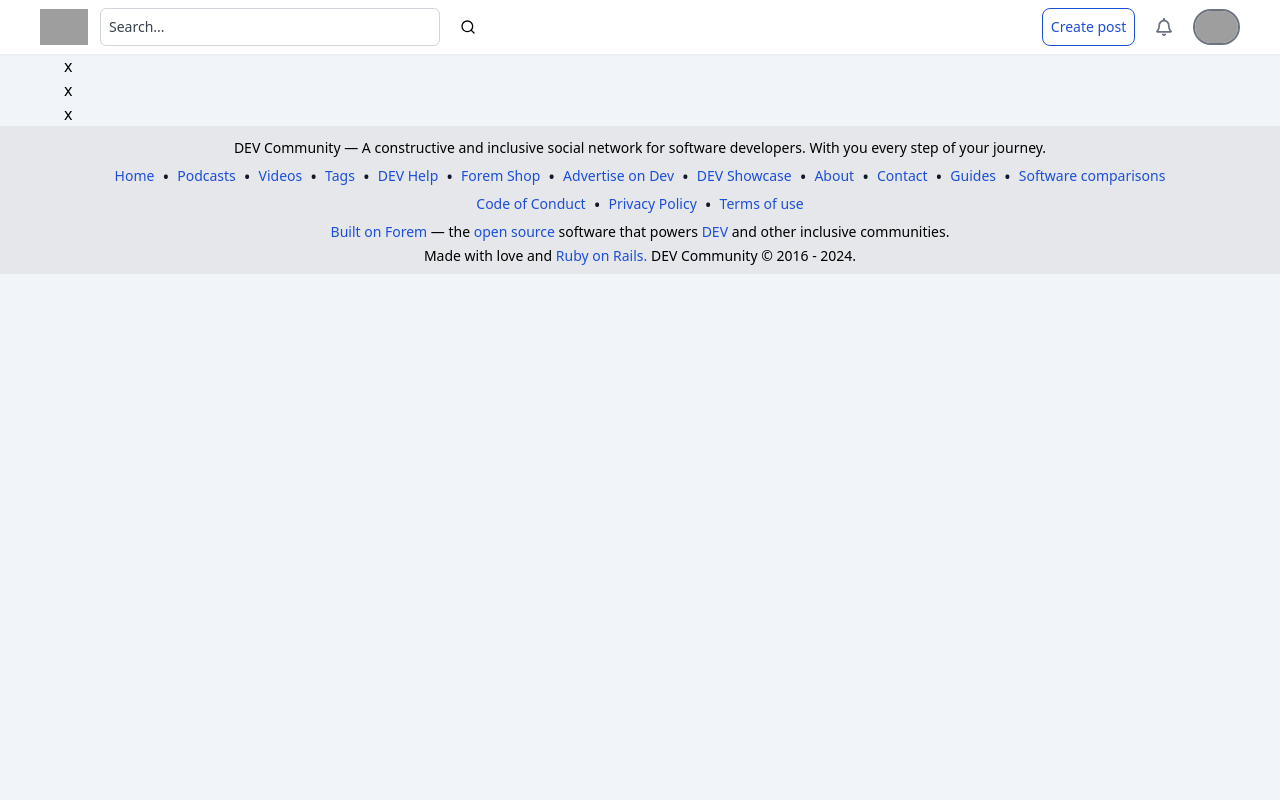
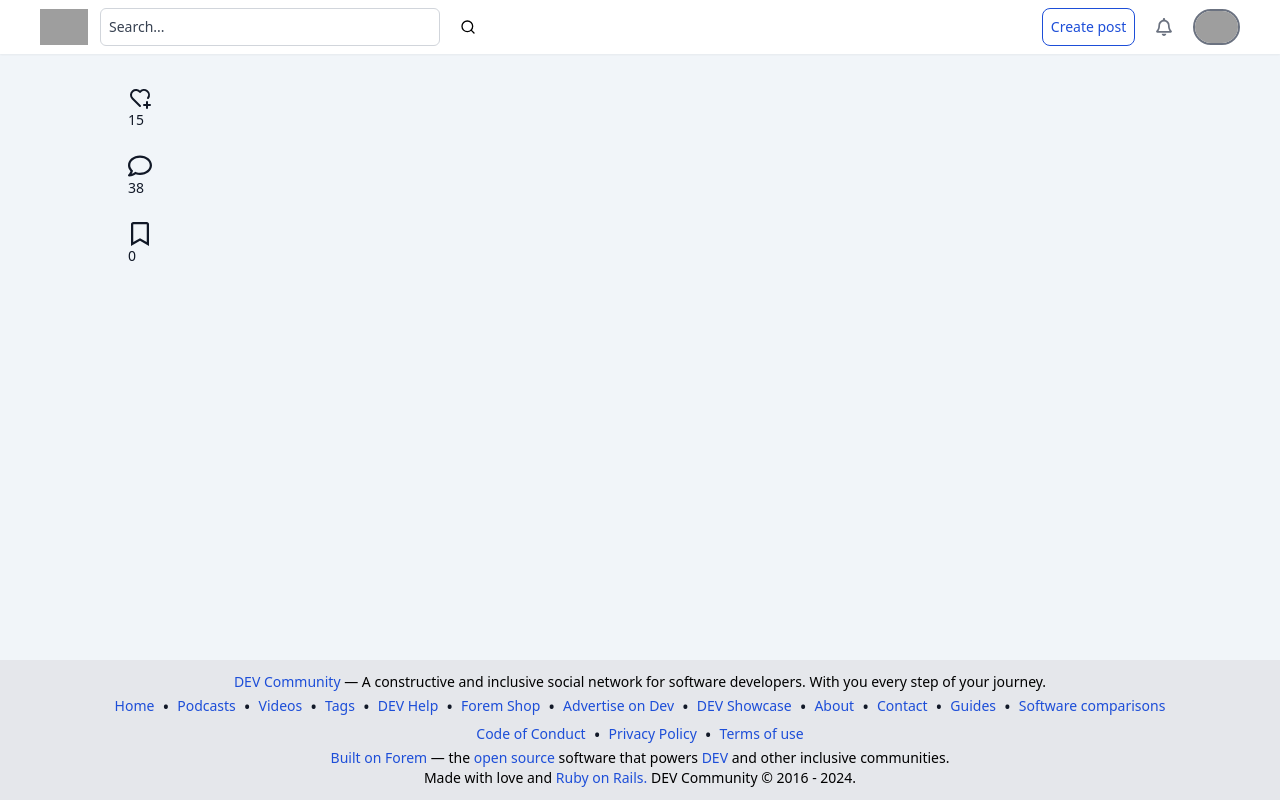
Before and after one commit to arembiam/kodemia-reactJs-reto, a Next.js app: page /posts in a window 1280 px wide. Built offline with nearby package versions, Linux system fonts and the light colour scheme; grey boxes are pictures that could not be loaded.

Commit message:
Footer fixed, is now a component

```diff
--- a/pages/index.jsx
+++ b/pages/index.jsx
@@ -1,5 +1,6 @@
 import Link from "next/link";
 import NavBar from "@/src/components/NavBar";
+import FooterPage from "@/src/components/Footer";
 
 export default function Home() {
   return (
@@ -49,20 +50,6 @@ export default function Home() {
               <li>#watercooler</li>
             </ul>
           </div>
-          <div></div>
-          <footer className=" flex flex-wrap">
-            <p className="text-sm text-wrap">
-              DEV Community A constructive and inclusive social network for
-              software developers. With you every step of your journey.
-            </p>
-            <p>
-              Built on Forem — the open source software that powers DEV and
-              other inclusive communities.
-            </p>
-            <p>
-              Made with love and Ruby on Rails. DEV Community © 2016 - 2024.
-            </p>
-          </footer>
         </sidebar>
 
         {/* POST FEED */}
@@ -162,6 +149,8 @@ export default function Home() {
           </aside>
         </div>
       </div>
+      {/* FOOTER DE LA PAGINA  */}
+      <FooterPage></FooterPage>
     </main>
   );
 }
--- a/pages/posts/index.jsx
+++ b/pages/posts/index.jsx
@@ -1,18 +1,36 @@
 import NavBar from "@/src/components/NavBar";
+import FooterPage from "@/src/components/Footer";
 import Link from "next/link";
+import { TbHeartPlus } from "react-icons/tb";
+import { FaRegComment, FaRegBookmark } from "react-icons/fa";
 
 export default function Posts() {
   return (
     <main className="bg-slate-100 min-h-screen flex-col flex-wrap">
       {/* BARRA DE NAVEGACIÓN */}
       <NavBar></NavBar>
-      <div className="flex px-16">
+      <div className="flex px-16 p-4">
         {/* ASIDE IZQUIERDO REACCIONES*/}
-        <div>
-          <aside>
-            <div>x</div>
-            <div>x</div>
-            <div>x</div>
+        <div className="flex py-4 px-16">
+          <aside className=" flex flex-col  gap-6">
+            <div>
+              <span className="text-2xl text-gray-900">
+                <TbHeartPlus />
+              </span>
+              <p className="text-sm text-gray-900">15</p>
+            </div>
+            <div>
+              <span className="text-2xl text-gray-900">
+                <FaRegComment />
+              </span>
+              <p className="text-sm text-gray-900">38</p>
+            </div>
+            <div>
+              <span className="text-2xl text-gray-900">
+                <FaRegBookmark />
+              </span>
+              <p className="text-sm text-gray-900">0</p>
+            </div>
           </aside>
         </div>
         {/* POST CARD ESTO ES UN COMPONENT */}
@@ -20,67 +38,7 @@ export default function Posts() {
       </div>
 
       {/* FOOTER DE LA PAGINA  */}
-      <footer className="bg-gray-200 p-2">
-        <div className="grid grid-rows-4 justify-center items-center flex-wrap">
-          <p className="text-center text-sm">
-            DEV Community — A constructive and inclusive social network for
-            software developers. With you every step of your journey.
-          </p>
-          <ul className="flex flex-wrap justify-center items-center text-sm text-blue-700 gap-2">
-            <li>Home</li>
-            <li className="text-lg text-gray-900">•</li>
-            <li>Podcasts</li>
-            <li className="text-lg text-gray-900">•</li>
-            <li>Videos</li>
-            <li className="text-lg text-gray-900">•</li>
-            <li>Tags</li>
-            <li className="text-lg text-gray-900">•</li>
-            <li>DEV Help</li>
-            <li className="text-lg text-gray-900">•</li>
-            <li>Forem Shop</li>
-            <li className="text-lg text-gray-900">•</li>
-            <li>Advertise on Dev</li>
-            <li className="text-lg text-gray-900">•</li>
-            <li>DEV Showcase</li>
-            <li className="text-lg text-gray-900">•</li>
-            <li>About</li>
-            <li className="text-lg text-gray-900">•</li>
-            <li>Contact</li>
-            <li className="text-lg text-gray-900">•</li>
-            <li>Guides</li>
-            <li className="text-lg text-gray-900">•</li>
-            <li>Software comparisons</li>
-          </ul>
-          <ul className="flex flex-wrap justify-center items-center text-sm text-blue-700 gap-2">
-            <li>Code of Conduct</li>
-            <li className="text-lg text-gray-900">•</li>
-            <li>Privacy Policy</li>
-            <li className="text-lg text-gray-900">•</li>
-            <li>Terms of use</li>
-          </ul>
-          <p className="text-center text-sm">
-            <Link href="" className="text-blue-700">
-              Built on Forem
-            </Link>{" "}
-            — the{" "}
-            <Link href="" className="text-blue-700">
-              open source
-            </Link>{" "}
-            software that powers{" "}
-            <Link href="/" className="text-blue-700">
-              DEV
-            </Link>{" "}
-            and other inclusive communities.
-          </p>
-          <p className="text-center text-sm">
-            Made with love and{" "}
-            <Link href="" className="text-blue-700">
-              Ruby on Rails.
-            </Link>{" "}
-            DEV Community © 2016 - 2024.
-          </p>
-        </div>
-      </footer>
+      <FooterPage></FooterPage>
     </main>
   );
 }
--- /dev/null
+++ b/src/components/Footer.jsx
@@ -0,0 +1,72 @@
+import Link from "next/link";
+
+export default function FooterPage(props) {
+  return (
+    <footer className="bg-gray-200 p-3 fixed bottom-0 w-full justify-center items-center">
+      <p className="text-center text-sm">
+        <a
+          href="/"
+          className="text-blue-700 font-medium
+            "
+        >
+          DEV Community
+        </a>{" "}
+        — A constructive and inclusive social network for software developers.
+        With you every step of your journey.
+      </p>
+      <ul className="flex flex-wrap justify-center items-center text-sm text-blue-700 gap-2">
+        <li>Home</li>
+        <li className="text-lg text-gray-900">•</li>
+        <li>Podcasts</li>
+        <li className="text-lg text-gray-900">•</li>
+        <li>Videos</li>
+        <li className="text-lg text-gray-900">•</li>
+        <li>Tags</li>
+        <li className="text-lg text-gray-900">•</li>
+        <li>DEV Help</li>
+        <li className="text-lg text-gray-900">•</li>
+        <li>Forem Shop</li>
+        <li className="text-lg text-gray-900">•</li>
+        <li>Advertise on Dev</li>
+        <li className="text-lg text-gray-900">•</li>
+        <li>DEV Showcase</li>
+        <li className="text-lg text-gray-900">•</li>
+        <li>About</li>
+        <li className="text-lg text-gray-900">•</li>
+        <li>Contact</li>
+        <li className="text-lg text-gray-900">•</li>
+        <li>Guides</li>
+        <li className="text-lg text-gray-900">•</li>
+        <li>Software comparisons</li>
+      </ul>
+      <ul className="flex flex-wrap justify-center items-center text-sm text-blue-700 gap-2">
+        <li>Code of Conduct</li>
+        <li className="text-lg text-gray-900">•</li>
+        <li>Privacy Policy</li>
+        <li className="text-lg text-gray-900">•</li>
+        <li>Terms of use</li>
+      </ul>
+      <p className="text-center text-sm">
+        <Link href="" className="text-blue-700">
+          Built on Forem
+        </Link>{" "}
+        — the{" "}
+        <Link href="" className="text-blue-700">
+          open source
+        </Link>{" "}
+        software that powers{" "}
+        <Link href="/" className="text-blue-700">
+          DEV
+        </Link>{" "}
+        and other inclusive communities.
+      </p>
+      <p className="text-center text-sm">
+        Made with love and{" "}
+        <Link href="" className="text-blue-700">
+          Ruby on Rails.
+        </Link>{" "}
+        DEV Community © 2016 - 2024.
+      </p>
+    </footer>
+  );
+}
```
